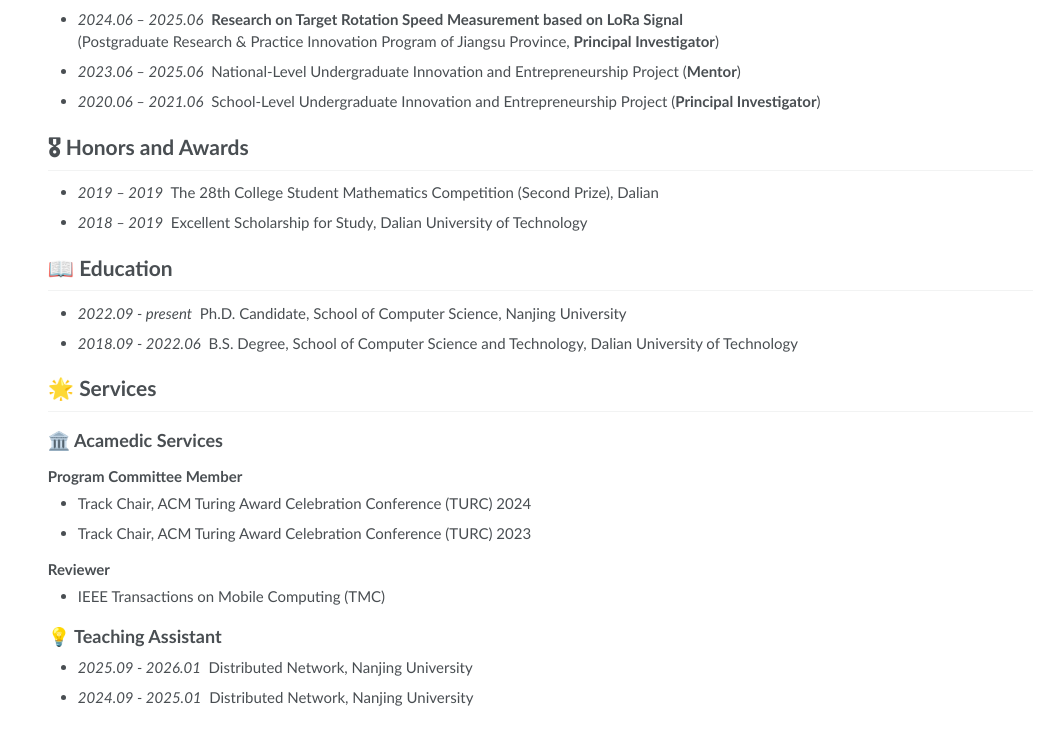
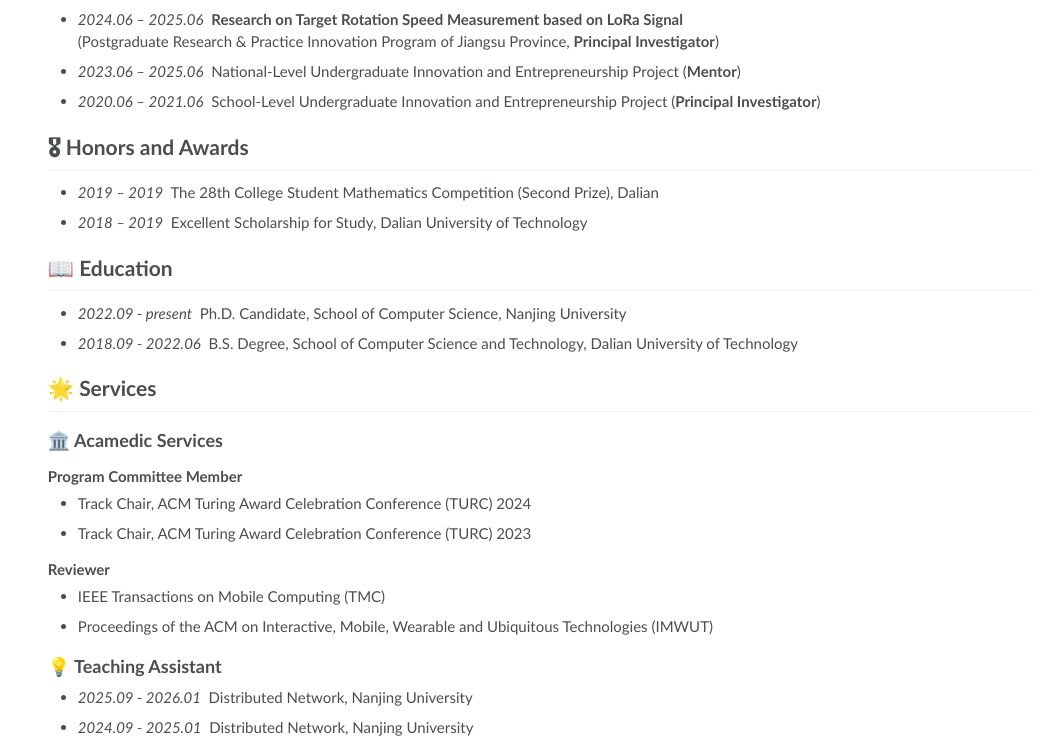
Before and after one commit to Keran-Li-NJU/Keran-Li-NJU.github.io, a plain HTML site: page index.html in a window 1280 px wide. Shown: the part 592-1346 px from the top of the page, without its empty margins (232-1280 px from the left). Before the commit the page ends 1316 px from the top, so only its background shows below. Drawn offline with nearby package versions, Linux system fonts and the light colour scheme; some packages are replaced by stand-ins of ours; no server answers.

Commit message:
Update index.html

```diff
--- a/index.html
+++ b/index.html
@@ -293,6 +293,7 @@ My research interests include ML for Signal Processing, LLM for Wireless Sensing
 <h3 id="reviewer">Reviewer</h3>
 <ul>
   <li>IEEE Transactions on Mobile Computing (TMC)</li>
+  <li>Proceedings of the ACM on Interactive, Mobile, Wearable and Ubiquitous Technologies (IMWUT)</li>
 </ul>
 
 <h2 id="teaching-assistant">💡 Teaching Assistant</h2>
```
